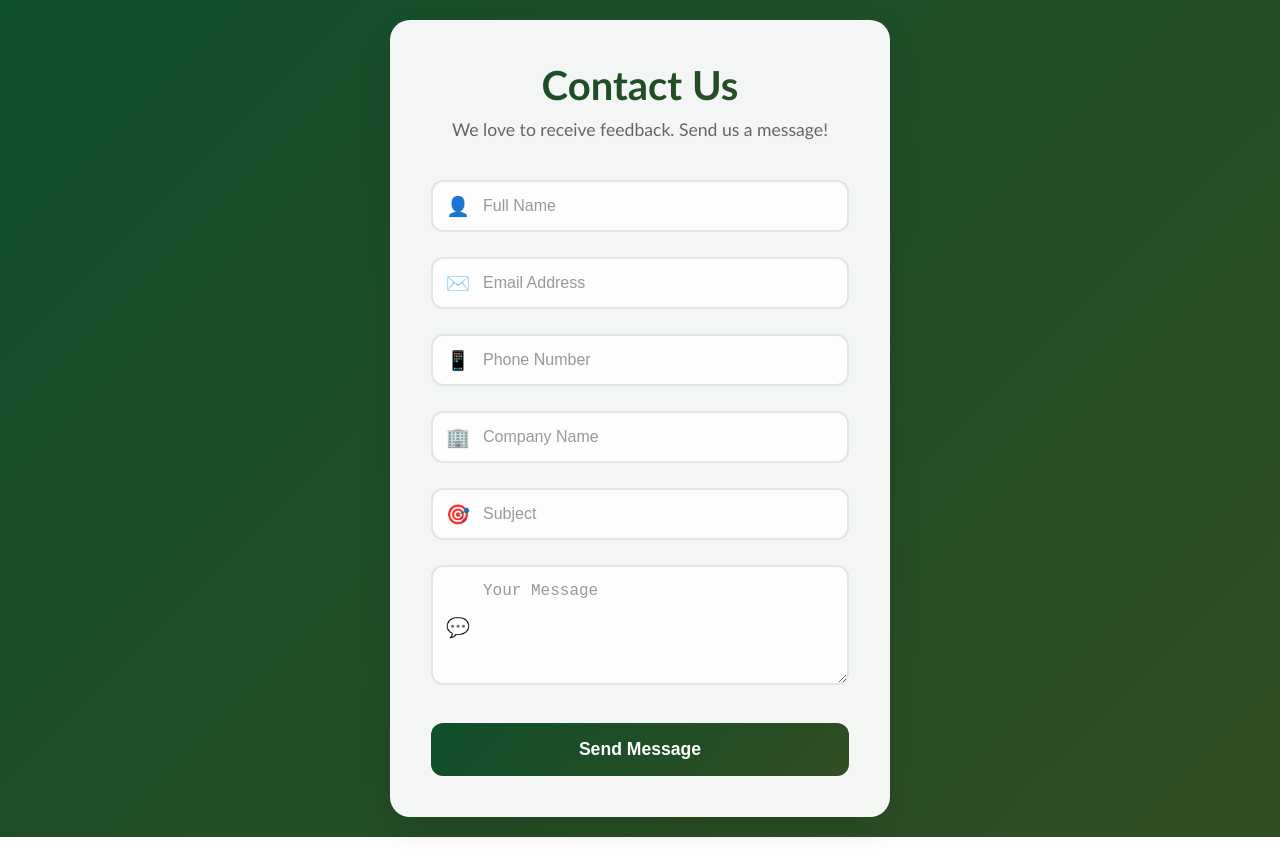
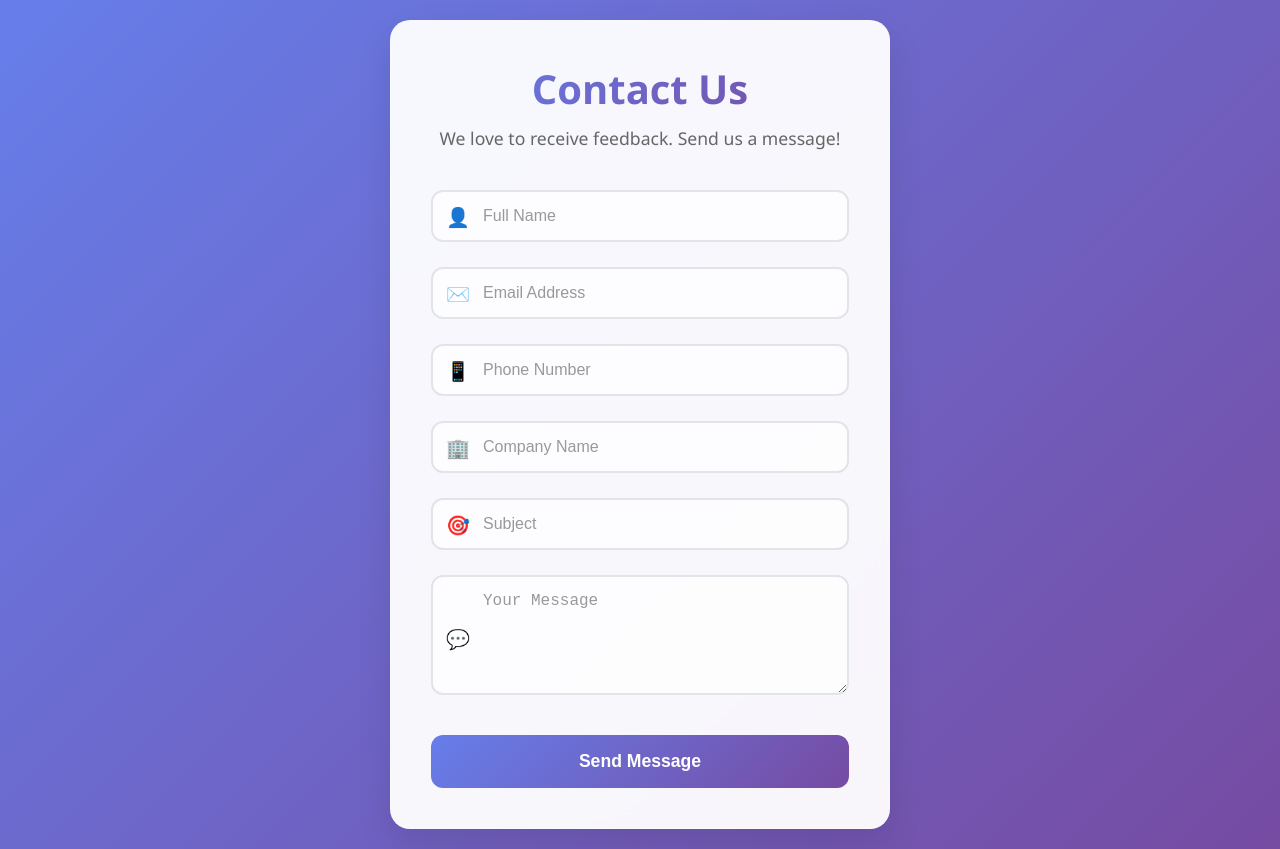
Before and after one commit to Ilyiek/Assignment-5, a plain HTML site: page FormsHW5/index.html in a window 1280 px wide. Drawn offline with Linux system fonts and the light colour scheme.

Commit message:
Update styles.css

```diff
--- a/FormsHW5/styles.css
+++ b/FormsHW5/styles.css
@@ -5,8 +5,8 @@
 }
 
 body {
-    font-family: 'Gill sans', Tahoma, Geneva, Verdana, sans-serif;
-    background: linear-gradient(135deg, #0f4f2a 0%, #324d23 100%);
+    font-family: 'Segoe UI', Tahoma, Geneva, Verdana, sans-serif;
+    background: linear-gradient(135deg, #667eea 0%, #764ba2 100%);
     min-height: 100vh;
     display: flex;
     align-items: center;
@@ -31,7 +31,7 @@ body {
     font-weight: 700;
     color: #333;
     margin-bottom: 10px;
-    background: linear-gradient(135deg, #0f4f2a, #324d23);
+    background: linear-gradient(135deg, #667eea, #764ba2);
     -webkit-background-clip: text;
     -webkit-text-fill-color: transparent;
     background-clip: text;
@@ -54,7 +54,7 @@ body {
     left: 15px;
     top: 50%;
     transform: translateY(-50%);
-    color: #0f4f2a;
+    color: #667eea;
     font-size: 1.2rem;
     z-index: 2;
 }
@@ -71,7 +71,7 @@ body {
 }
 
 .form-input:focus {
-    border-color: #0f4f2a;
+    border-color: #667eea;
     box-shadow: 0 0 0 3px rgba(102, 126, 234, 0.1);
     background: rgba(255, 255, 255, 1);
 }
@@ -93,7 +93,7 @@ body {
 .submit-btn {
     width: 100%;
     padding: 16px;
-    background: linear-gradient(135deg, #0f4f2a 0%, #324d23 100%);
+    background: linear-gradient(135deg, #667eea 0%, #764ba2 100%);
     color: white;
     border: none;
     border-radius: 12px;
@@ -121,7 +121,7 @@ body {
 
 /* Focus animations */
 .form-input:focus {
-    border-color: #0f4f2a;
+    border-color: #667eea;
     box-shadow: 0 0 0 3px rgba(102, 126, 234, 0.1);
     background: rgba(255, 255, 255, 1);
     animation: inputFocus 0.3s ease;
```
